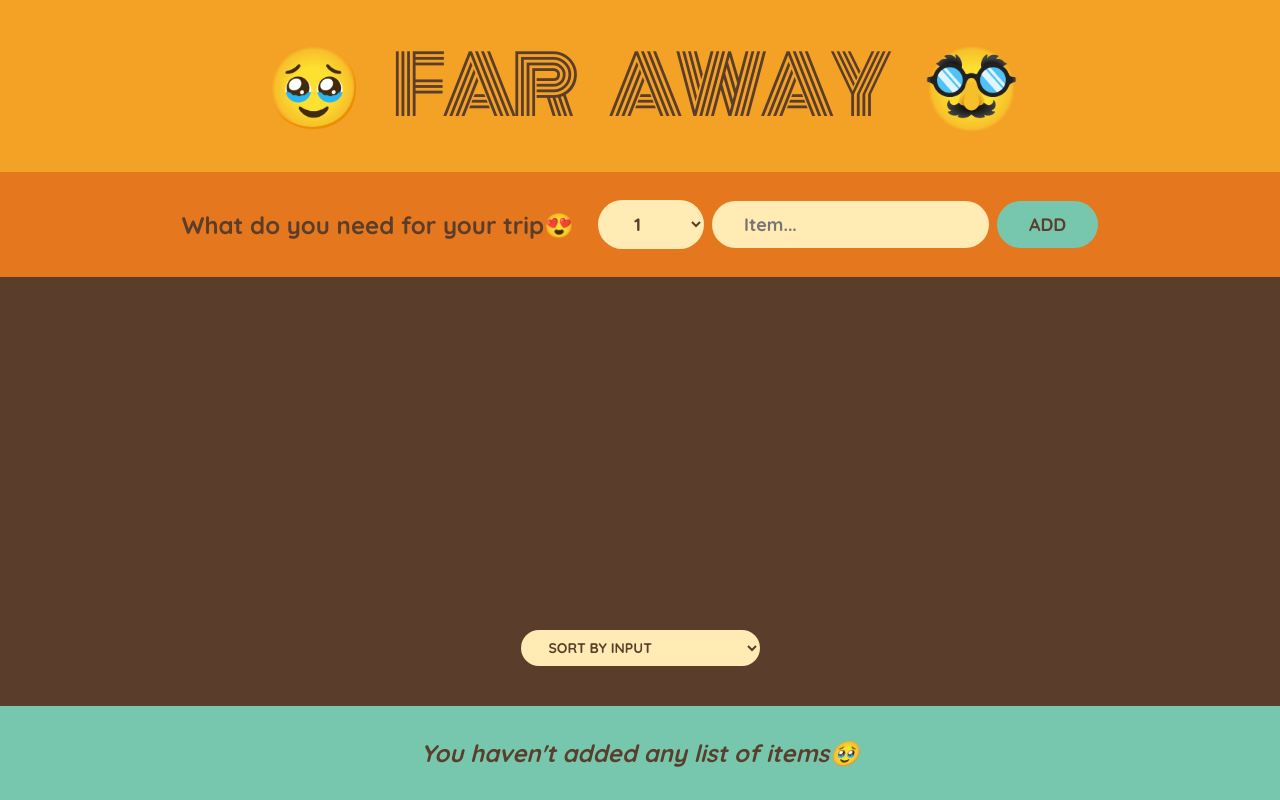
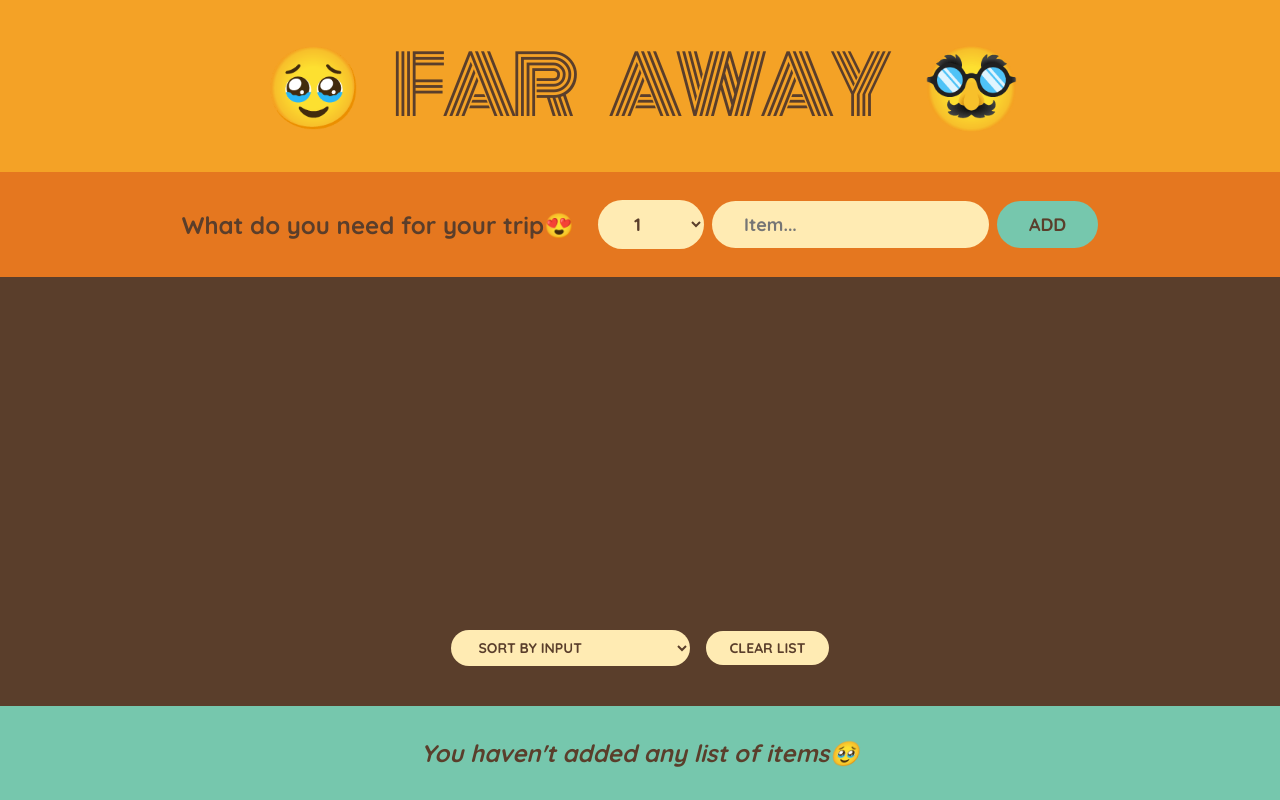
Before and after one commit to tvramshankar/far-away, a React (Create React App) app: page / in a window 1280 px wide. Built offline with nearby package versions, Linux system fonts and the light colour scheme.

Commit message:
added clear button

```diff
--- a/src/App.js
+++ b/src/App.js
@@ -14,6 +14,10 @@ function App() {
       items.map((e) => (e.id === id ? { ...e, packed: !e.packed } : e))
     );
   }
+  function handleClear() {
+    const confirmed = window.confirm("Are you sure want to delete all items?");
+    if (confirmed) setItems([]);
+  }
   return (
     <div className="app">
       <Logo></Logo>
@@ -22,6 +26,7 @@ function App() {
         items={items}
         handleDelete={handleDelete}
         handleToggle={handleToggle}
+        handleClear={handleClear}
       ></PackingLists>
       <Stats items={items}></Stats>
     </div>
@@ -70,7 +75,7 @@ function Form({ handleClick }) {
   );
 }
 
-function PackingLists({ items, handleDelete, handleToggle }) {
+function PackingLists({ items, handleDelete, handleToggle, handleClear }) {
   const [sortBy, setSortBy] = useState("input");
   let sortedList;
   if (sortBy === "input") sortedList = items;
@@ -100,6 +105,7 @@ function PackingLists({ items, handleDelete, handleToggle }) {
           <option value="description">Sort by description</option>
           <option value="packed">Sort by packed status</option>
         </select>
+        <button onClick={handleClear}>Clear List</button>
       </div>
     </div>
   );
```
